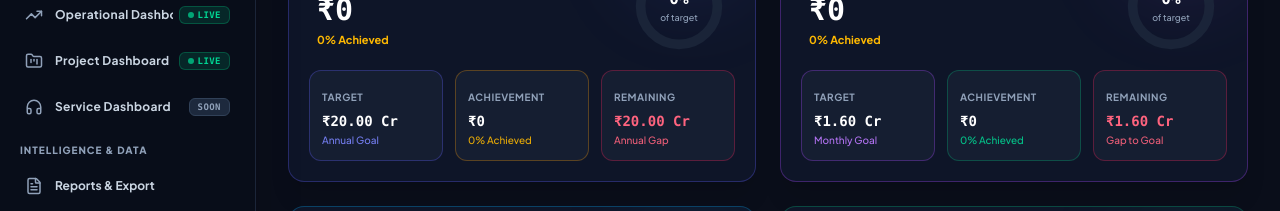
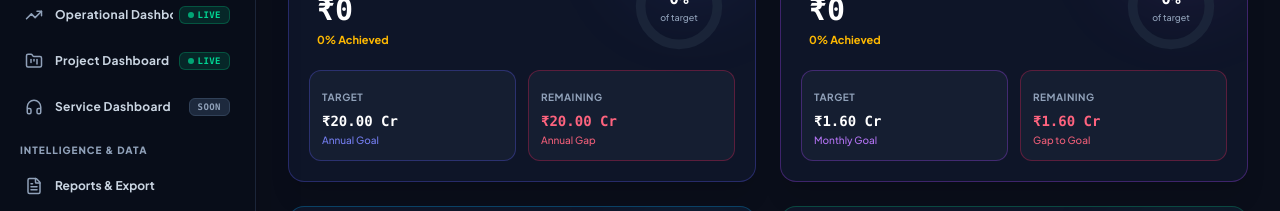
Before and after one commit to kamalyadav07/Compton-Executive-Dashboard, a React (Vite) app: page / in a window 1280 px wide. Shown: the part 253-464 px from the top of the page. Built offline with nearby package versions, Linux system fonts and the light colour scheme; no server answers.

Commit message:
Remove redundant Achievement sub-card box from performance cards grid

```diff
--- a/src/components/kpis/KPICardsGrid.tsx
+++ b/src/components/kpis/KPICardsGrid.tsx
@@ -176,8 +176,8 @@ export const KPICardsGrid: React.FC<KPICardsGridProps> = ({ kpis, records = [],
             <GaugeArc percentage={fyMetrics.achievementPct} colorClass="text-indigo-400" />
           </div>
 
-          {/* Sub-cards Grid: Yearly Target | Yearly Achievement | Remaining Target */}
-          <div className="grid grid-cols-3 gap-3">
+          {/* Sub-cards Grid: Yearly Target | Remaining Target */}
+          <div className="grid grid-cols-2 gap-3">
             {/* Yearly Target */}
             <div
               onClick={() => openCardModal('yearlyTarget', 'Yearly Target', 'Annual Revenue Target Breakdown', <Target className="w-5 h-5 text-indigo-400" />)}
@@ -186,16 +186,6 @@ export const KPICardsGrid: React.FC<KPICardsGridProps> = ({ kpis, records = [],
               <span className="text-[10px] font-bold uppercase tracking-wider text-slate-400 group-hover:text-indigo-300">Target</span>
               <div className="text-sm font-black text-white font-mono mt-1">{formatCurrency(fyMetrics.target)}</div>
               <div className="text-[10px] text-indigo-400/90 font-medium mt-0.5 truncate">Annual Goal</div>
-            </div>
-
-            {/* Yearly Achievement */}
-            <div
-              onClick={() => openCardModal('yearlyAchievement', 'Yearly Achievement %', 'Financial Year Won Revenue Deals', <Award className="w-5 h-5 text-amber-400" />)}
-              className="bg-[#172033]/90 p-3 rounded-xl border border-amber-500/30 cursor-pointer hover:border-amber-400 transition-all group"
-            >
-              <span className="text-[10px] font-bold uppercase tracking-wider text-slate-400 group-hover:text-amber-300">Achievement</span>
-              <div className="text-sm font-black text-white font-mono mt-1">{formatCurrency(fyMetrics.achievementValue)}</div>
-              <div className="text-[10px] text-amber-400/90 font-medium mt-0.5 truncate">{fyMetrics.achievementPct}% Achieved</div>
             </div>
 
             {/* Remaining Target */}
@@ -250,8 +240,8 @@ export const KPICardsGrid: React.FC<KPICardsGridProps> = ({ kpis, records = [],
             <GaugeArc percentage={kpis.targetAchievementPct} colorClass={kpis.targetAchievementPct >= 80 ? "text-emerald-400" : "text-rose-400"} />
           </div>
 
-          {/* Sub-cards Grid: Monthly Target | Monthly Achievement | Remaining Target */}
-          <div className="grid grid-cols-3 gap-3">
+          {/* Sub-cards Grid: Monthly Target | Remaining Target */}
+          <div className="grid grid-cols-2 gap-3">
             {/* Monthly Target */}
             <div
               onClick={() => openCardModal('monthlyTarget', 'Monthly Target', 'Monthly Target Configuration & Breakdown', <Target className="w-5 h-5 text-purple-400" />)}
@@ -260,16 +250,6 @@ export const KPICardsGrid: React.FC<KPICardsGridProps> = ({ kpis, records = [],
               <span className="text-[10px] font-bold uppercase tracking-wider text-slate-400 group-hover:text-purple-300">Target</span>
               <div className="text-sm font-black text-white font-mono mt-1">{formatCurrency(kpis.monthlyTarget)}</div>
               <div className="text-[10px] text-purple-400/90 font-medium mt-0.5 truncate">Monthly Goal</div>
-            </div>
-
-            {/* Monthly Achievement */}
-            <div
-              onClick={() => openCardModal('monthlyAchievement', 'Monthly Achievement %', 'Period Won Revenue Deals', <PieChart className="w-5 h-5 text-emerald-400" />)}
-              className="bg-[#172033]/90 p-3 rounded-xl border border-emerald-500/30 cursor-pointer hover:border-emerald-400 transition-all group"
-            >
-              <span className="text-[10px] font-bold uppercase tracking-wider text-slate-400 group-hover:text-emerald-300">Achievement</span>
-              <div className="text-sm font-black text-white font-mono mt-1">{formatCurrency(kpis.totalNetRevenue || kpis.totalGrossRevenue)}</div>
-              <div className="text-[10px] text-emerald-400/90 font-medium mt-0.5 truncate">{kpis.targetAchievementPct}% Achieved</div>
             </div>
 
             {/* Remaining Target */}
```
